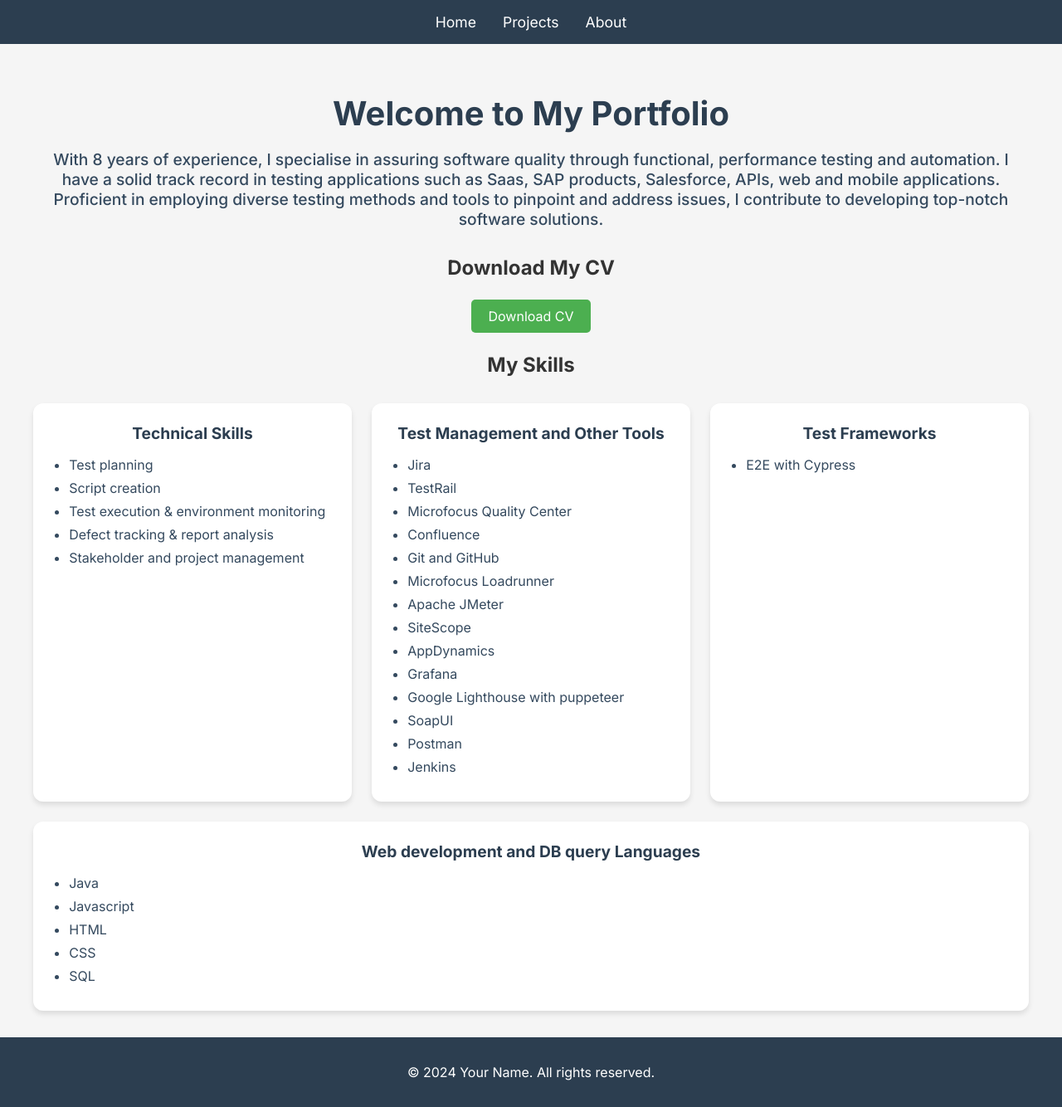
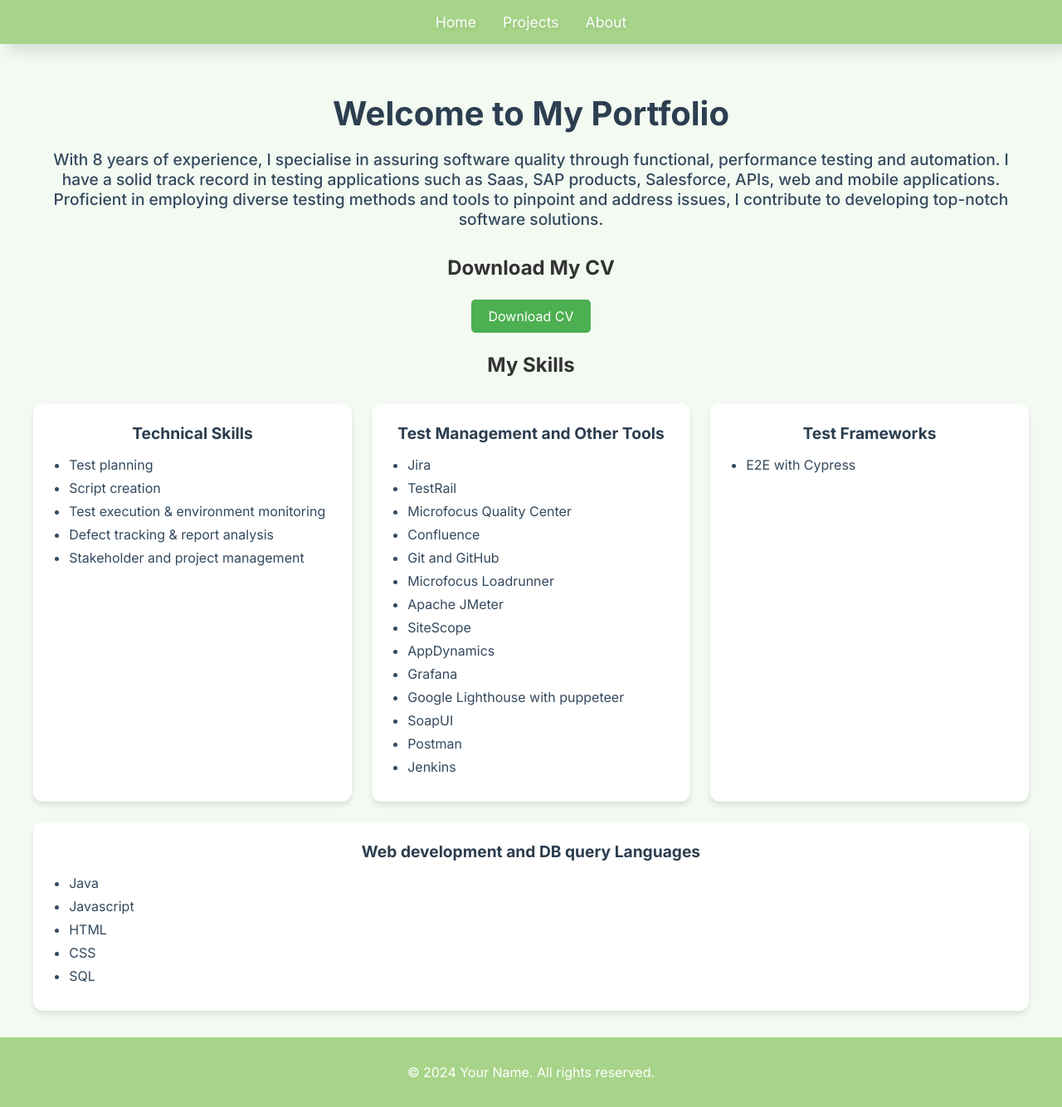
Before and after one commit to KanmaniAshok-QA/KanmaniAshok, a React (Create React App) app: page / in a window 1280 px wide. Shown: the whole page at 83% size. Built offline with nearby package versions, Linux system fonts and the light colour scheme.

Commit message:
change bg color

```diff
--- a/src/App.js
+++ b/src/App.js
@@ -12,7 +12,9 @@ const AppContainer = styled.div`
 `;
 
 const Header = styled.header`
-  background-color: #2c3e50;
+  background-color: #A7D489;
+  box-shadow: 10px 10px 15px rgba(0, 0, 0, 0.1);
+  text-shadow: 2px 2px 5px rgba(0, 0, 0, 0.1);
   padding: 1rem;
 `;
 
@@ -42,7 +44,7 @@ const MainContent = styled.main`
 `;
 
 const Footer = styled.footer`
-  background-color: #2c3e50;
+  background-color: #A7D489;
   color: white;
   text-align: center;
   padding: 1rem;
--- a/src/components/Home.js
+++ b/src/components/Home.js
@@ -43,7 +43,7 @@ const BentoBox = styled.div`
 `;
 
 const BentoItem = styled.div`
-  background-color: white;
+  background-color: #FFFFFF;
   border-radius: 12px;
   padding: 1.5rem;
   box-shadow: 0 4px 6px rgba(0, 0, 0, 0.1);
--- a/src/index.js
+++ b/src/index.js
@@ -8,7 +8,7 @@ const GlobalStyle = createGlobalStyle`
     margin: 0;
     padding: 0;
     font-family: 'Inter', sans-serif;
-    background-color: #f5f5f5;
+    background-color: #F3FAF2;
     color: #333;
   }
 `;
```
